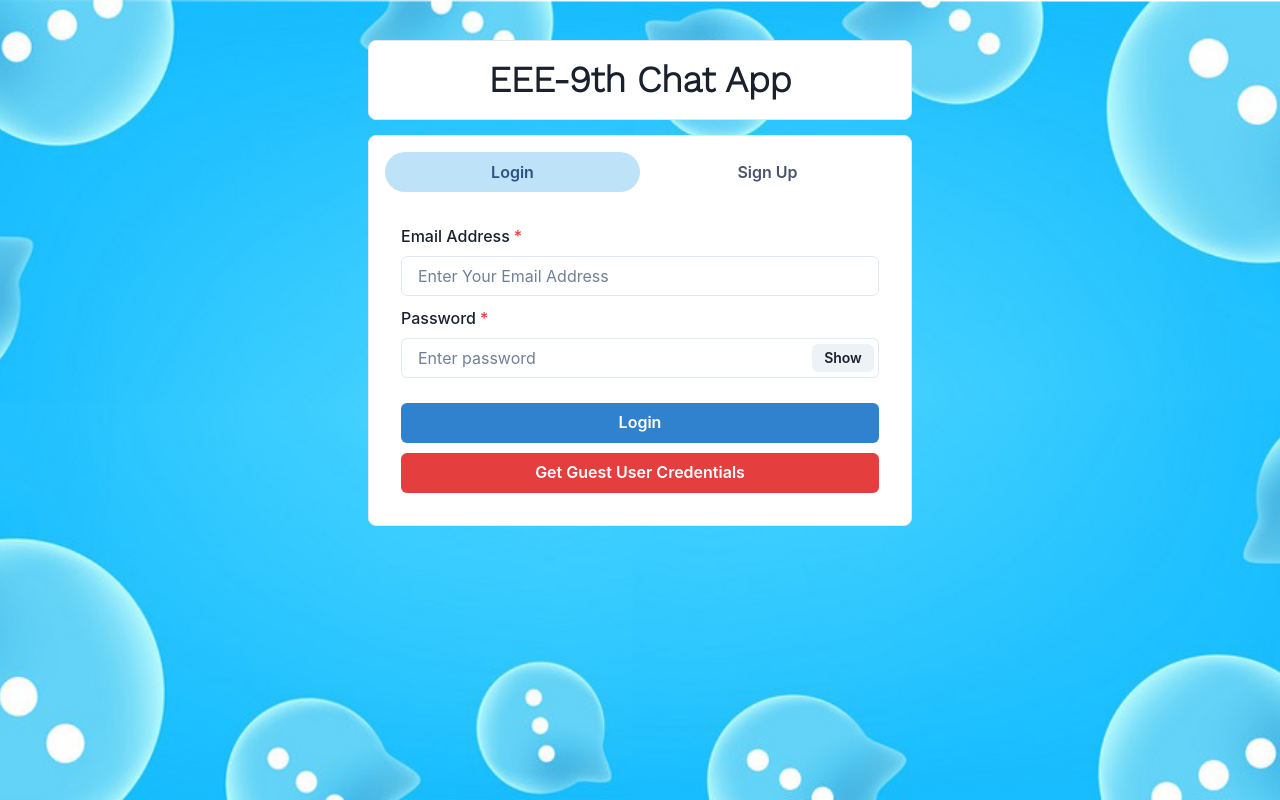
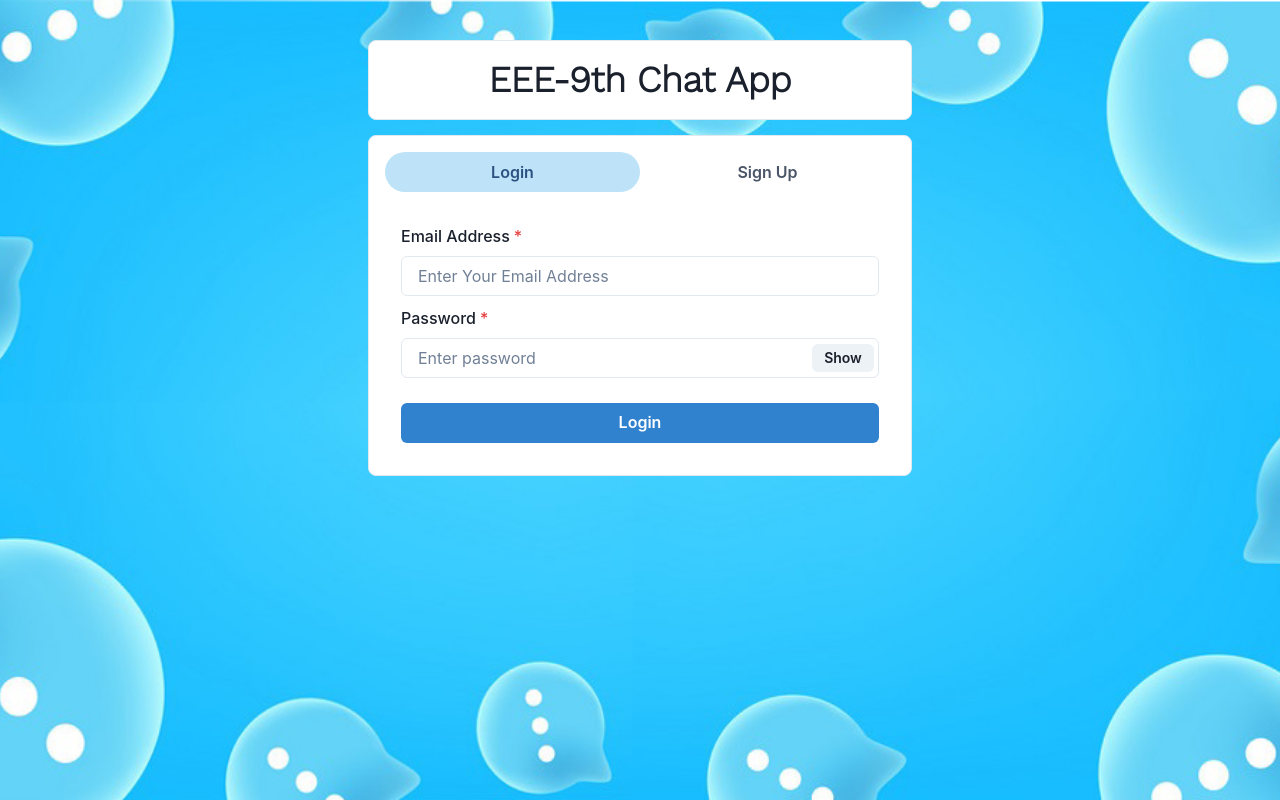
Before and after one commit to Rifat0001/Mern-chat-client, a React (Create React App) app: page / in a window 1280 px wide. Built offline with nearby package versions, Linux system fonts and the light colour scheme.

Commit message:
all done

```diff
--- a/src/App.css
+++ b/src/App.css
@@ -55,6 +55,8 @@
   height: 100%;
 }
 
+
+
 .eyeset {
   display: flex;
 }
--- a/src/components/Authentication/Login.jsx
+++ b/src/components/Authentication/Login.jsx
@@ -100,17 +100,6 @@
             >
                 Login
             </Button>
-            <Button
-                variant="solid"
-                colorScheme="red"
-                width="100%"
-                onClick={() => {
-                    setEmail("guest@example.com");
-                    setPassword("123456");
-                }}
-            >
-                Get Guest User Credentials
-            </Button>
         </VStack>
     );
 };
--- a/src/components/microComponents/ProfileModal.jsx
+++ b/src/components/microComponents/ProfileModal.jsx
@@ -29,7 +29,7 @@
                     <ModalHeader
                         fontSize="40px"
                         fontFamily="Work sans"
-                        d="flex"
+                        className='modalset'
                         justifyContent="center"
                     >
                         {user.name}
```
